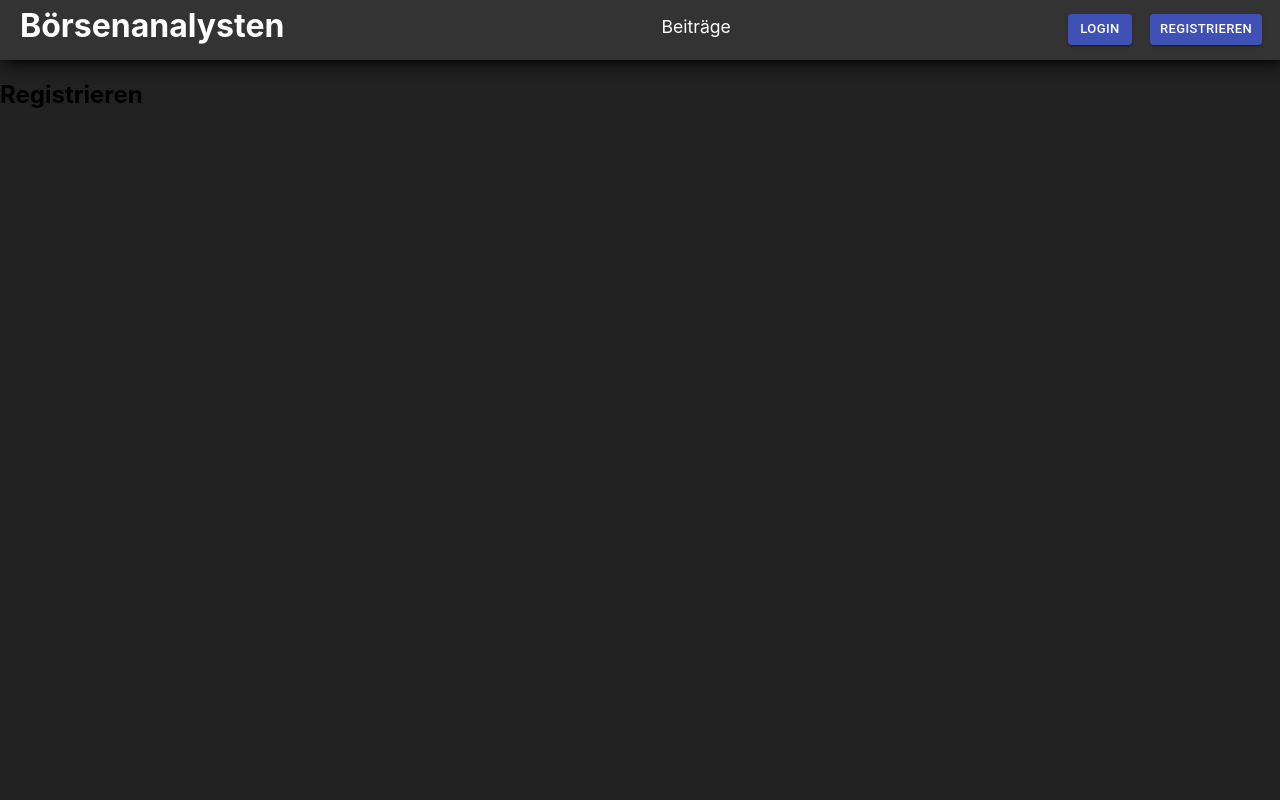
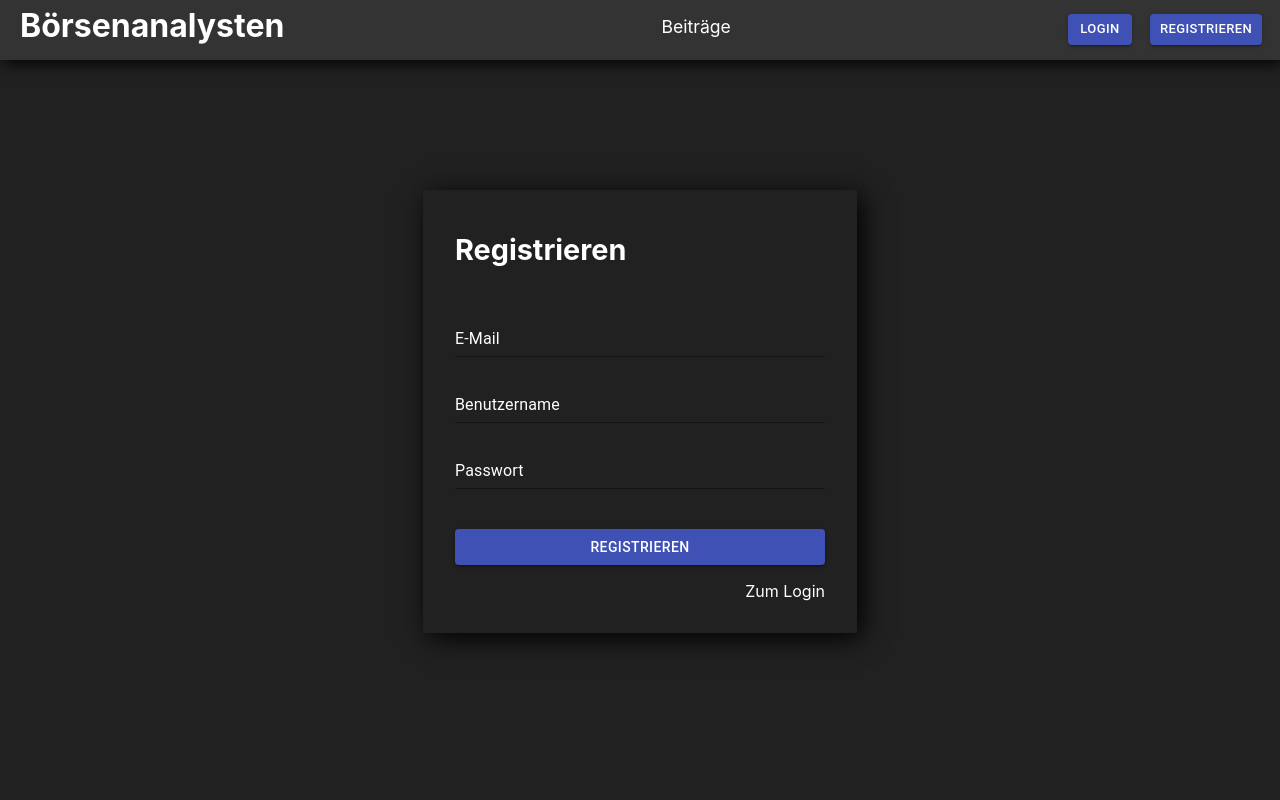
Before and after one commit to Marcixy/Boersenanalysten, a React (Create React App) app: page /register in a window 1280 px wide. Shown: the top 800 px of the page. Built offline with nearby package versions, Linux system fonts and the light colour scheme.

Commit message:
Registrieren Seite angefangen
- Registrieren Seite angefangen zu implementieren.

```diff
--- a/src/components/pages/register/Register.css
+++ b/src/components/pages/register/Register.css
@@ -1,3 +1,44 @@
 .register-page {
+    color: white;
     height: 100vh;
 }
+
+.register-form {
+    box-shadow: 5px 5px 25px black;
+    display: flex;
+    flex-direction: column;
+    margin: 130px auto 0 auto;
+    padding: 32px;
+    width: 370px;
+}
+
+.register-form h2 {
+    font-size: 1.8rem;
+    margin-top: 10px;
+}
+
+.register-form input {
+    color: white;
+    padding-top: 24px;
+}
+
+.register-form label {
+    color: white;
+    padding-top: 16px;
+}
+
+.register-form button {
+    margin-top: 40px;
+}
+
+.register-form a {
+    color: white;
+    margin-top: 16px;
+    padding-left: auto;
+    text-align: end;
+    text-decoration: none;
+}
+
+.register-form a:hover {
+    font-size: 1.05rem;
+}
--- a/src/components/pages/register/Register.js
+++ b/src/components/pages/register/Register.js
@@ -1,9 +1,27 @@
+// material-ui imports
+import {
+    Button,
+    TextField
+} from '@material-ui/core';
+
+// third-party imports
+import { Link } from 'react-router-dom';
+
 import './Register.css';
 
 function Register() {
     return (
         <div className="register-page">
-            <h2>Registrieren</h2>
+            <div className="register-form">
+                <h2>Registrieren</h2>
+                <TextField label="E-Mail" />
+                <TextField label="Benutzername" />
+                <TextField label="Passwort" />
+                <Button variant="contained" color="primary">Registrieren</Button>
+                <Link to="/login">
+                    Zum Login
+                </Link>
+            </div>
         </div>
     )
 }
```
